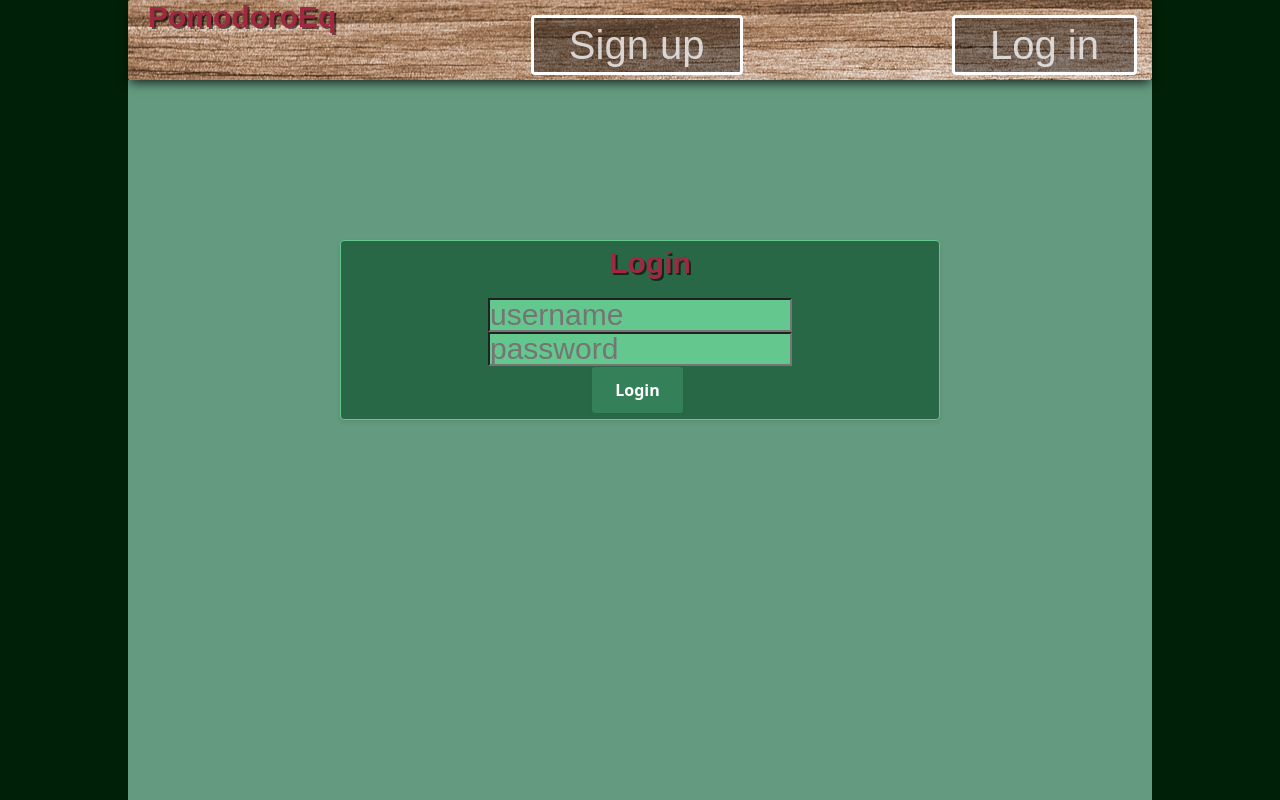
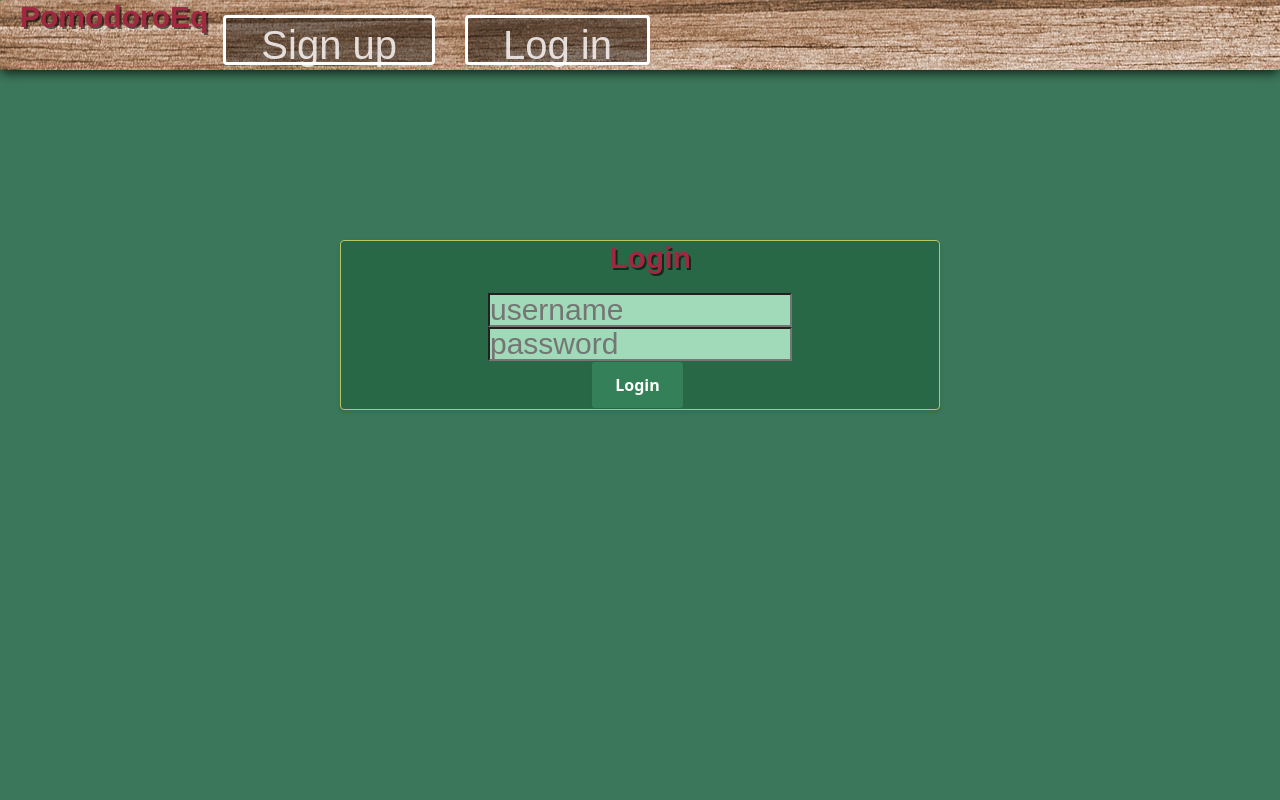
Before and after one commit to JaskierBard/pomodoroeq-front, a React (Create React App) app: page /login in a window 1280 px wide. Built offline with nearby package versions, Linux system fonts and the light colour scheme.

Commit message:
some css updates

```diff
--- a/src/components/Equipment/Equipment.css
+++ b/src/components/Equipment/Equipment.css
@@ -3,7 +3,7 @@
     top: 10vh;
     right: 110vw;
     width: 64px;
-    height: 64px;
+    height: 70px;
     background-image: url('../../../public/assets/images/bag.png');
 }
 
@@ -18,11 +18,19 @@
 .eq-container{
 background-image: url('../../../public/assets/images/wood.jpg');
 box-shadow: 0 -5px 10px -2px rgba(0, 0, 0, 0.75);
-position: absolute;
+position: fixed;
 display: block;
 bottom: 0px;
 font-size: 42px;
 width: 80vw;
+    bottom: 0;
+    left: 0;
+    width: 100%;
+    background-color: #333;
+    color: #fff;
+    /* padding: 20px; */
+    text-align: center;
+
 }
 
 ul{
--- a/src/components/Market/Buy.tsx
+++ b/src/components/Market/Buy.tsx
@@ -33,7 +33,7 @@ export const BuyProducts = () => {
     e.preventDefault();
     if (userId !== 0) {
     try {
-     const res =  await axios.post("http://localhost:3001/equipment/", { tomatoSeed, cucumberSeed, pumpkinSeed, value, userId });
+     const res =  await axios.post("http://localhost:3001/equipment/buy", { tomatoSeed, cucumberSeed, pumpkinSeed, value, userId });
      setMessage(res.data)
     //  setShowMessage(false)
 
--- a/src/components/Market/Sell/Sell.css
+++ b/src/components/Market/Sell/Sell.css
@@ -1,32 +1,32 @@
 .sell-button, .buy-button{
     display: flex;
-
-    width: 40vw;
-    height: 7vh;
+    width: 50vw;
+    height: 50px;
     background-image: url('../../../../public/assets/images/wood.jpg');
     font-size: 30px;
+    /* box-shadow: 0 5px 10px -2px rgba(0, 0, 0, 0.75); */
 
 
   }
 
   .buttons-container{
     position: absolute;
-    margin-top: 80px;
+    margin-top: 70px;
     display: flex;
 
-    width: 80vw;
+    width: 100vw;
 
 
   }
 
-  .sell-button:hover, .buy-button:hover{
+  /* .sell-button:hover, .buy-button:hover{
     cursor: pointer;
     background-color: #28684765;
-  }
+  } */
 
   .customer{
     margin: 2px;
-    width: 233px;
+    width: 247px;
     height: 250px;
     border-radius: 5px;
     background-color: rgba(0, 0, 0, 0.315);
@@ -49,15 +49,13 @@
 
 
 .customers{
-  margin-left: 2vw;
+  margin-left: 3vw;
   margin-top: 20vh;
   display: flex;
   flex-wrap: wrap;
-  /* display: block; */
-  /* justify-content:space-between; */
-  width: 76vw;
+  width: 94vw;
   position: absolute;
-
+ height: 100%;
 }
 
 p{
@@ -73,7 +71,8 @@ p{
 
 .getClientButton {
   position: absolute;
-  background-image: url('../../../../public/assets/images/wood.jpg');
+  background-color: goldenrod;
+  /* background-image: url('../../../../public/assets/images/wood.jpg'); */
   bottom: 10vh;
   left: 50%;
 
@@ -81,7 +80,5 @@ p{
 
 .sellButton{
   top: -40px;
-  left: 122px;
   border: 1px solid #000000;
-
 }
--- a/src/components/Market/Sell/Sell.tsx
+++ b/src/components/Market/Sell/Sell.tsx
@@ -2,6 +2,7 @@ import React, { useEffect, useState } from 'react';
 import './Sell.css'
 import { RandomCustomer } from '../../../functions/customersCreator'
 import { getUserId } from '../../../functions/getUserId';
+import { Spinner } from '../../../components/common/Spinner/Spinner';
 
 interface Customers {
     id: string;
@@ -20,6 +21,8 @@ export const SellProducts = () => {
   )
   const [order , setOrder] = useState<any>()
   const [userId , setUserId] = useState<number>(0)
+  const [loading, setLoading] = useState<boolean>(false);
+
 
 
 
@@ -32,6 +35,8 @@ export const SellProducts = () => {
 
 
     const getCustomers = async () => {
+      setLoading(true);
+
         if (userId !== 0) {
          try {
 
@@ -46,12 +51,18 @@ export const SellProducts = () => {
          });
          const ol = await res.json()
          setCustomers(ol);
-         } catch (err) {
+         } finally {
+          setLoading(false)
+
          }
 
      }
 
        };
+
+       if(loading) {
+        return <Spinner/>
+    }
 
 
   const getClient = async (e:any) => {
--- a/src/components/common/Spinner/Spinner.css
+++ b/src/components/common/Spinner/Spinner.css
@@ -1,15 +1,7 @@
-:root {
-  --border-width: 7px;
-}
 
-* {
-  margin: 0;
-  padding: 0;
-}
 
-body {
-  background-color: #eb4a6200;
-}
+
+
 
 .sec-loading {
   height: 100vh;
--- a/src/index.css
+++ b/src/index.css
@@ -2,62 +2,46 @@
   margin: 0;
   padding: 0;
   user-select: none;
-  font-family: "Akzidenz Grotesk BQ Medium", sans-serif;
-  color: #f1f1f1d2;
+  font-family:  sans-serif;
+  color: #fffbfbd2;
   text-decoration: none;
-
-
 }
 
 body{
-  /* position: relative; */
-
-  background-color: #002007;
+  background-color: #3b775a;
   display: flex;
-  justify-content: center;
-}
-.bgc{
-  height: 94vh;
-  position:fixed;
-
-  width: 80vw;
-  background-color: #649b80;
-  z-index: -1;
 }
 
 .form{
   position: absolute;
+  box-sizing: border-box;
+  text-align: center;
+  justify-content: center;
+
   margin-top: 30vh;
   left: calc(50% - 300px);
   width: 600px;
   background-color: #286847;
-  border: 1px solid #64c78d;
+  border: 1px solid #b5c764;
   border-radius: 4px;
   box-shadow: rgba(0, 0, 0, .1) 0 2px 4px 0;
-  box-sizing: border-box;
-  color: #ffffff;
-  font-size: 16px;
   font-weight: 400;
-  padding: 5px 15px;
-  text-align: center;
-  justify-content: center;
+
 }
 
 input{
   width: 300px;
   height: 30px;
   font-size: 30px;
-  background-color: #64c78d;
-  color: #ffffff;
+  background-color: #a0dab8;
 }
 
 
 header{
   display: flex;
-  justify-content:space-between;
-  border-radius: 2px;
-  width: 80vw;
-  height: 80px;
+    border-radius: 2px;
+  width: 100vw;
+  height: 70px;
   background-image: url('../public/assets/images/wood.jpg');
   box-shadow: 0 5px 10px -2px rgba(0, 0, 0, 0.75);
 
@@ -70,97 +54,6 @@ h1{
   text-shadow:2px 2px  rgba(0, 0, 0, 0.582) ;
 }
 
-.Callendar{
-  position: absolute;
-
-  height: 94vh;
-  width: 150px;
-  background-color: rgba(0, 0, 0, 0.637);
-}
-
-.dayCallendar:first-child{
-  background-color: rgba(161, 146, 146, 0.267);
-
-}
-
-
-.dayCallendar{
-  display: flex;
-  height:  6.9%;
-  border: 1px solid green;
-  cursor: pointer;
-  list-style: none;
-}
-
-
-.dayCallendar strong{
-  justify-content:start;
-
-  font-size: 20px;
-}
-/*
-.tomato{
-  display: flex;
-  justify-content: center;
-  width: 50px;
-  background-image: url('../public/assets/images/tomato.png');
-  background-size: contain;
-  font-size: 40px;
-} */
-
-.seed{
-  display: flex;
-  justify-content: center;
-  width: 50px;
-  background-image: url('../public/assets/images/seed.png');
-  background-size: contain;
-  font-size: 40px;
-}
-
-.dayCallendar div {
-  position: absolute;
-  display: flex;
-  /* justify-content:start; */
-  background-color: #286847;
-  width: 150px;
-  height: 30px;
-  margin-top: 30px;
-}
-
-.dayCallendar div img{
-  display: flex;
-}
-
-
-/* button{
-  margin-top: 20px;
-  margin-right: 5px;
-  background-color: #286847;
-  border: 1px solid #64c78d;
-box-shadow: rgba(0, 0, 0, .1) 0 2px 4px 0;
-box-sizing: border-box;
-color: #ffd8d8;
-cursor: pointer;
-font-size: 32px;
-font-weight: bold;
-width: 110px;
-text-align: center;
-transition: transform 150ms, box-shadow 150ms;
-
-} */
-
-/* button:hover {
-box-shadow: rgba(0, 0, 0, .35) 0 3px 9px 0;
-transform: translateY(-2px);
-} */
-
-footer{
-  position: absolute;
-  top: 97vh;
-  width: 80vw;
-  background-color: #28684760;
-}
-
 
 .container {
   position: absolute;
@@ -169,11 +62,9 @@ footer{
   width: 600px;
   background-color: #286847;
   border: 1px solid #64c78d;
-
   border-radius: 4px;
   box-shadow: rgba(0, 0, 0, .1) 0 2px 4px 0;
   box-sizing: border-box;
-  color: #ffffff;
   font-size: 16px;
   font-weight: 400;
   padding: 5px 15px;
```
